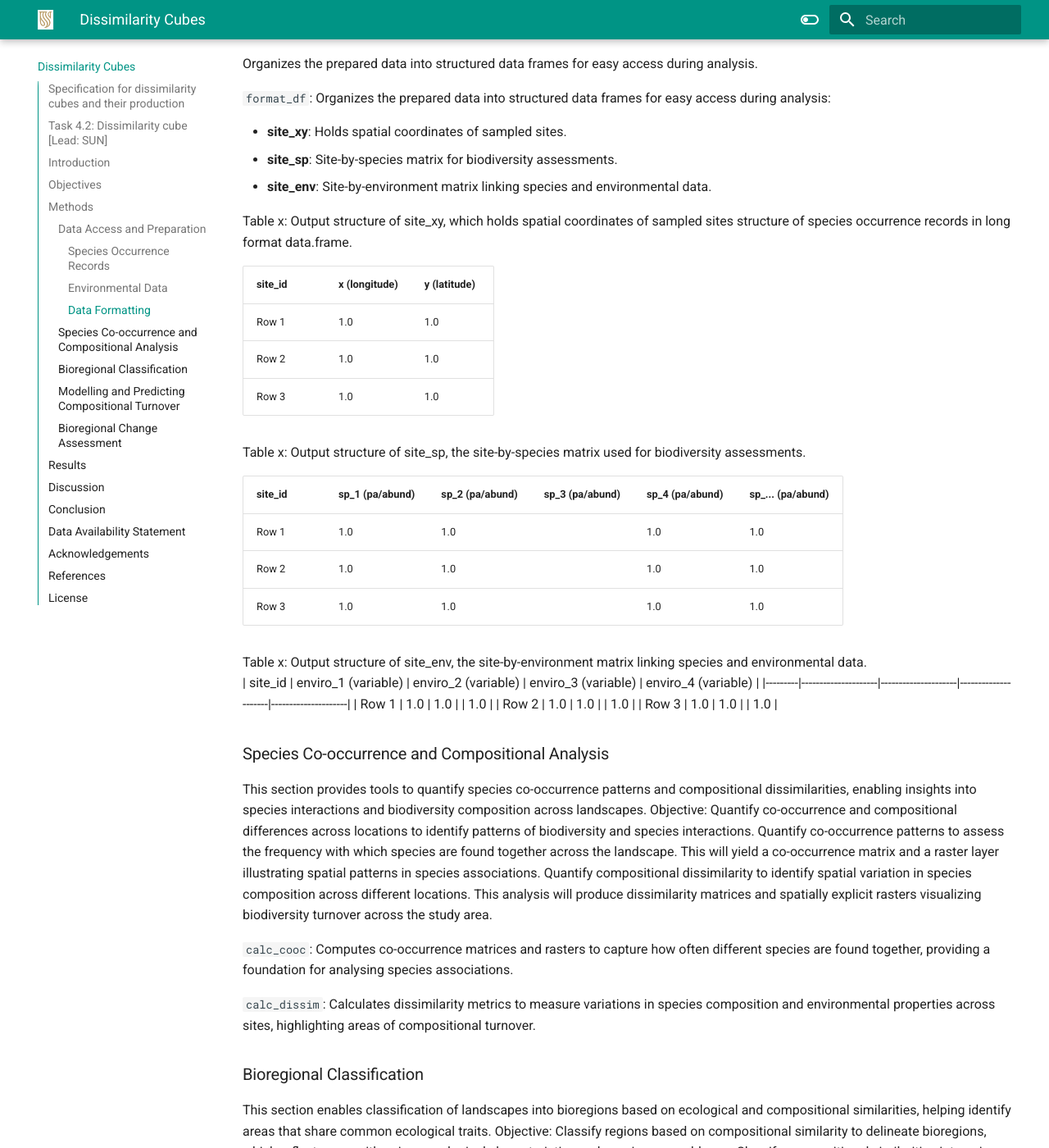
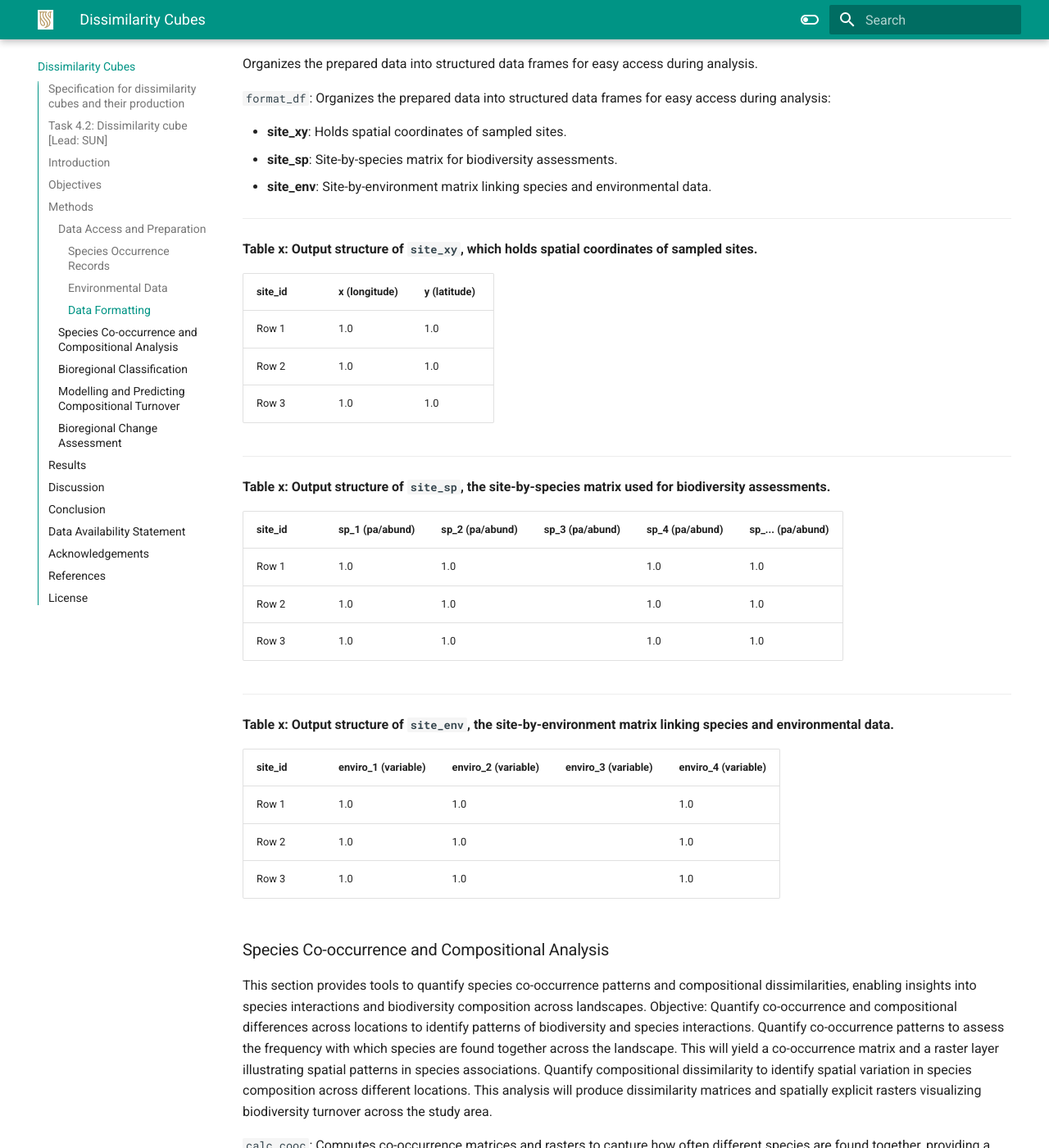
Before and after one commit to BioMath-Lab/biomath-docs, an MkDocs documentation site: the page built from docs/dissimilarity-cube.md, in a window 1280 px wide and 1400 px high, scrolled down 3250 px. Shown: the whole window at 82% size. Built offline with MkDocs 1.6.1 and Material for MkDocs 9.7.7, drawn with Linux system fonts in a browser that asks for light colours.

Commit message:
Update dissimilarity-cube.md

```diff
--- a/docs/dissimilarity-cube.md
+++ b/docs/dissimilarity-cube.md
@@ -80,8 +80,9 @@ Organizes the prepared data into structured data frames for easy access during a
 - **site_sp**: Site-by-species matrix for biodiversity assessments.
 - **site_env**: Site-by-environment matrix linking species and environmental data.
 
+---
 
-Table x: Output structure of site_xy, which holds spatial coordinates of sampled sites structure of species occurrence records in long format data.frame.
+**Table x: Output structure of `site_xy`, which holds spatial coordinates of sampled sites.**
 
 | site_id | x (longitude) | y (latitude) |
 |---------|---------------|--------------|
@@ -89,8 +90,9 @@ Table x: Output structure of site_xy, which holds spatial coordinates of sampled
 | Row 2   | 1.0           | 1.0          |
 | Row 3   | 1.0           | 1.0          |
 
+---
 
-Table x: Output structure of site_sp, the site-by-species matrix used for biodiversity assessments.
+**Table x: Output structure of `site_sp`, the site-by-species matrix used for biodiversity assessments.**
 
 | site_id | sp_1 (pa/abund) | sp_2 (pa/abund) | sp_3 (pa/abund) | sp_4 (pa/abund) | sp_... (pa/abund) |
 |---------|-----------------|-----------------|-----------------|-----------------|-------------------|
@@ -98,10 +100,10 @@ Table x: Output structure of site_sp, the site-by-species matrix used for biodiv
 | Row 2   | 1.0             | 1.0             |                 | 1.0             | 1.0               |
 | Row 3   | 1.0             | 1.0             |                 | 1.0             | 1.0               |
 
+---
 
+**Table x: Output structure of `site_env`, the site-by-environment matrix linking species and environmental data.**
 
-
-Table x: Output structure of site_env, the site-by-environment matrix linking species and environmental data.
 | site_id | enviro_1 (variable) | enviro_2 (variable) | enviro_3 (variable) | enviro_4 (variable) |
 |---------|---------------------|---------------------|---------------------|---------------------|
 | Row 1   | 1.0                 | 1.0                 |                     | 1.0                 |
```
